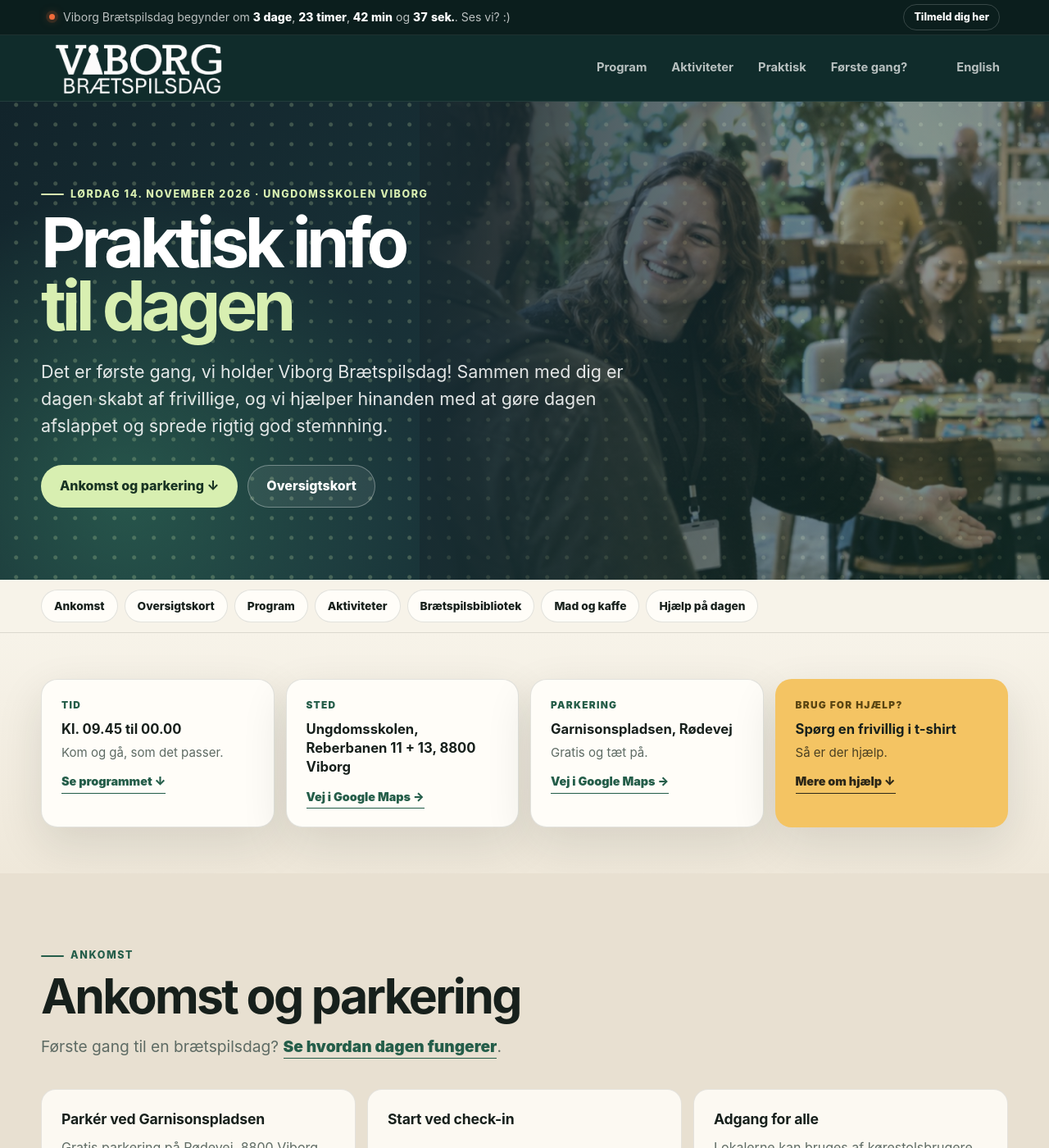
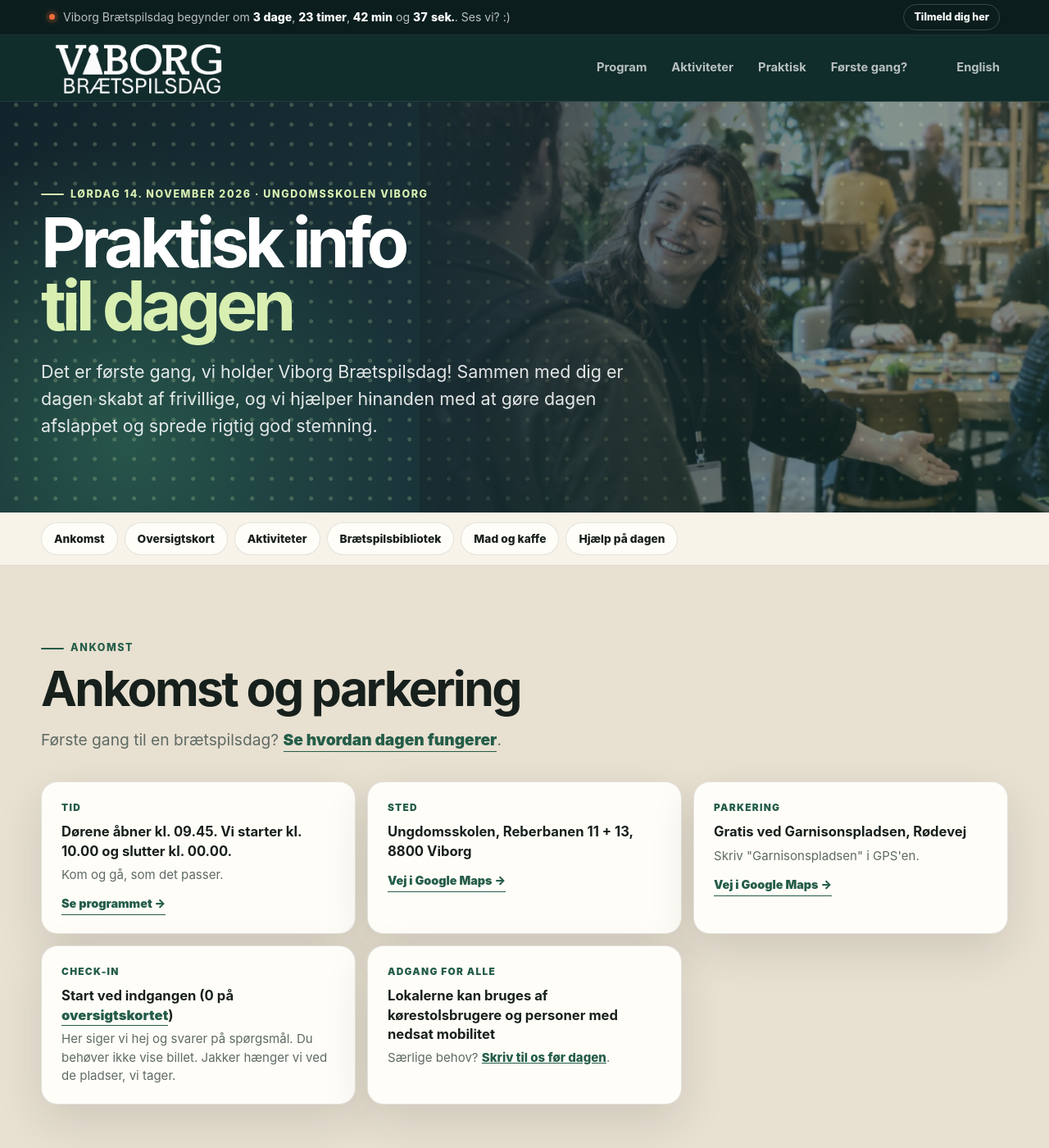
Before and after one commit to Andrejao/spilex, a Jekyll site: the page built from praktisk.html, in a window 1280 px wide and 1400 px high. Shown: the whole window at 82% size. Built offline with Jekyll 4.4.1, drawn with Linux system fonts in a browser that asks for light colours; some of the changed text lies outside the part shown.

Commit message:
Update praktisk.html

```diff
--- a/praktisk.html
+++ b/praktisk.html
@@ -69,7 +69,6 @@
   .vbdp .vbd-hero h1 { color: #fff; margin: 0; font-size: clamp(3rem, 6.6vw, 6rem); line-height: .91; letter-spacing: -.065em; }
   .vbdp .vbd-hero h1 span { display: block; color: var(--lime); }
   .vbdp .vbd-hero-copy { margin: 26px 0 0; color: rgba(255,255,255,.88); font-size: clamp(1.1rem, 2vw, 1.34rem); line-height: 1.55; }
-  .vbdp .vbd-hero-actions { display: flex; flex-wrap: wrap; gap: 12px; margin-top: 30px; }
 
   /* HOP-NAVIGATION */
   .vbdp .vbd-jump {
@@ -86,27 +85,17 @@
   .vbdp .vbd-jump a:hover { background: var(--green); color: #fff; border-color: var(--green); }
 
   /* KORTE FAKTA */
-  .vbdp .vbd-facts-section { background: linear-gradient(180deg, #f7f3e9 0%, #efe8da 100%); padding: 56px 0; }
-  .vbdp .vbd-facts { display: grid; grid-template-columns: repeat(4, 1fr); gap: 14px; }
+  .vbdp .vbd-facts { display: grid; grid-template-columns: repeat(3, 1fr); gap: 14px; margin-top: 36px; }
   .vbdp .vbd-fact { padding: 22px 24px; border-radius: 20px; background: var(--white); border: 1px solid var(--line); box-shadow: var(--shadow); }
-  .vbdp .vbd-fact:last-child { background: var(--amber); border-color: transparent; }
   .vbdp .vbd-fact span { display: block; font-size: .74rem; text-transform: uppercase; letter-spacing: .11em; font-weight: 900; color: var(--green); margin-bottom: 8px; }
-  .vbdp .vbd-fact:last-child span { color: #5a4512; }
   .vbdp .vbd-fact strong { display: block; line-height: 1.4; font-size: 1.04rem; }
+  .vbdp .vbd-fact p a { color: var(--green); font-weight: 800; }
   .vbdp .vbd-fact p { margin: 6px 0 0; color: var(--muted); line-height: 1.5; font-size: .94rem; }
-  .vbdp .vbd-fact:last-child p { color: #4a3f22; }
   .vbdp a.vbd-fact { display: block; text-decoration: none; transition: transform .18s ease, box-shadow .18s ease; }
   .vbdp a.vbd-fact:hover { transform: translateY(-3px); box-shadow: 0 26px 60px rgba(23,32,28,.16); }
   .vbdp .vbd-fact em { display: inline-block; margin-top: 12px; font-style: normal; font-weight: 900; font-size: .9rem; color: var(--green); border-bottom: 1px solid currentColor; padding-bottom: 2px; }
-  .vbdp .vbd-fact:last-child em { color: #2c2718; }
   .vbdp a:focus-visible { outline: 3px solid var(--amber); outline-offset: 3px; border-radius: 8px; }
   .vbdp .vbd-more { display: flex; flex-wrap: wrap; gap: 10px; margin-top: 26px; }
-  .vbdp .vbd-pill { display: inline-flex; align-items: center; gap: 6px; padding: 10px 16px; border-radius: 999px; background: var(--white); border: 1px solid var(--line); font-weight: 800; font-size: .92rem; text-decoration: none; }
-  .vbdp .vbd-pill:hover { background: var(--green); color: #fff; border-color: var(--green); }
-  .vbdp .vbd-food-section .vbd-pill { background: rgba(255,255,255,.1); border-color: rgba(255,255,255,.25); color: #fff; }
-  .vbdp .vbd-food-section .vbd-pill:hover { background: var(--lime); color: #173226; }
-  .vbdp .vbd-timeline a { color: #fff; text-decoration: none; border-bottom: 1px solid rgba(216,239,177,.5); }
-  .vbdp .vbd-timeline a:hover { color: var(--lime); }
 
   /* INDHOLDSKORT */
   .vbdp .vbd-card-grid { display: grid; grid-template-columns: repeat(3, 1fr); gap: 14px; margin-top: 36px; }
@@ -122,17 +111,6 @@
   .vbdp .vbd-map-frame { display: block; margin-top: 36px; border-radius: 30px; overflow: hidden; background: #fff; border: 1px solid var(--line); box-shadow: var(--shadow); }
   .vbdp .vbd-map-frame img { display: block; width: 100%; height: auto; }
   .vbdp .vbd-map-note { margin: 12px 4px 0; color: var(--muted); font-size: .92rem; }
-
-  /* PROGRAM (mørk) */
-  .vbdp .vbd-flow-section { background: #172d31; color: #fff; }
-  .vbdp .vbd-flow-section .vbd-kicker { color: var(--lime); }
-  .vbdp .vbd-flow-section h2 { color: #fff; }
-  .vbdp .vbd-flow-section .vbd-lead { color: rgba(255,255,255,.72); }
-  .vbdp .vbd-timeline { list-style: none; margin: 38px 0 0; padding: 0; display: grid; grid-template-columns: 1fr 1fr; gap: 4px 40px; }
-  .vbdp .vbd-timeline li { display: grid; grid-template-columns: 118px 1fr; gap: 18px; align-items: center; padding: 14px 0; border-bottom: 1px solid rgba(255,255,255,.1); }
-  .vbdp .vbd-time { display: inline-flex; justify-content: center; padding: 8px 12px; border-radius: 999px; background: var(--lime); color: #173226; font-weight: 900; font-size: .9rem; white-space: nowrap; }
-  .vbdp .vbd-timeline strong { color: #fff; line-height: 1.35; }
-  .vbdp .vbd-actions { margin-top: 32px; display: flex; flex-wrap: wrap; gap: 12px; }
 
   /* AKTIVITETER OG BIBLIOTEK */
   .vbdp .vbd-play-section { background: linear-gradient(180deg, #f7f3e9 0%, #efe8da 100%); }
@@ -165,7 +143,7 @@
 
   @media (max-width: 900px) {
     .vbdp .vbd-facts, .vbdp .vbd-food-grid { grid-template-columns: 1fr 1fr; }
-    .vbdp .vbd-card-grid, .vbdp .vbd-spotlight-grid, .vbdp .vbd-timeline, .vbdp .vbd-help { grid-template-columns: 1fr; }
+    .vbdp .vbd-card-grid, .vbdp .vbd-spotlight-grid, .vbdp .vbd-help { grid-template-columns: 1fr; }
     .vbdp .vbd-help { gap: 28px; }
     .vbdp .vbd-hero::before { inset: 30% -8% 0 20%; opacity: .32; }
   }
@@ -175,8 +153,6 @@
     .vbdp .vbd-hero-inner { padding: 64px 0 64px; }
     .vbdp .vbd-hero h1 { font-size: clamp(2.9rem, 15vw, 4.4rem); }
     .vbdp .vbd-facts, .vbdp .vbd-food-grid, .vbdp .vbd-card-grid.two { grid-template-columns: 1fr; }
-    .vbdp .vbd-timeline li { grid-template-columns: 1fr; gap: 8px; }
-    .vbdp .vbd-time { justify-self: start; }
     .vbdp .vbd-spotlight-card, .vbdp .vbd-map-frame, .vbdp .vbd-help { border-radius: 24px; }
     .vbdp .vbd-help-photo { min-height: 220px; }
   }
@@ -192,12 +168,8 @@
         <h1>Praktisk info <span>til dagen</span></h1>
         <p class="vbd-hero-copy">
           Det er første gang, vi holder Viborg Brætspilsdag! Sammen med dig er dagen skabt af frivillige,
-          og vi hjælper hinanden med at gøre dagen afslappet og sprede rigtig god stemnning.
+          og vi hjælper hinanden med at gøre dagen afslappet og sprede rigtig god stemning.
         </p>
-        <div class="vbd-hero-actions">
-          <a class="vbd-btn vbd-btn-primary" href="#ankomst">Ankomst og parkering ↓</a>
-          <a class="vbd-btn vbd-btn-ghost" href="#kort">Oversigtskort</a>
-        </div>
       </div>
     </div>
   </section>
@@ -209,7 +181,6 @@
       <nav aria-label="Indhold på siden">
         <a href="#ankomst">Ankomst</a>
         <a href="#kort">Oversigtskort</a>
-        <a href="#program">Program</a>
         <a href="#aktiviteter">Aktiviteter</a>
         <a href="#bibliotek">Brætspilsbibliotek</a>
         <a href="#mad">Mad og kaffe</a>
@@ -219,15 +190,19 @@
   </div>
 
 
-  <!-- DET VIGTIGSTE -->
-  <section class="vbd-facts-section" aria-label="Det vigtigste">
+  <!-- ANKOMST: tid, sted, parkering, check-in, adgang -->
+  <section id="ankomst" class="vbd-section vbd-arrive-section">
     <div class="vbd-wrap">
+      <p class="vbd-kicker">Ankomst</p>
+      <h2>Ankomst og parkering</h2>
+      <p class="vbd-lead">Første gang til en brætspilsdag? <a class="vbd-textlink" href="{{ '/foerste-gang/' | relative_url }}">Se hvordan dagen fungerer</a>.</p>
+
       <div class="vbd-facts">
-        <a class="vbd-fact" href="#program">
+        <a class="vbd-fact" href="{{ '/program.html' | relative_url }}">
           <span>Tid</span>
-          <strong>Kl. 09.45 til 00.00</strong>
+          <strong>Dørene åbner kl. 09.45. Vi starter kl. 10.00 og slutter kl. 00.00.</strong>
           <p>Kom og gå, som det passer.</p>
-          <em>Se programmet ↓</em>
+          <em>Se programmet →</em>
         </a>
         <a class="vbd-fact" href="https://www.google.com/maps/search/?api=1&amp;query=Ungdomsskolen%2C+Reberbanen+11%2C+8800+Viborg" target="_blank" rel="noopener">
           <span>Sted</span>
@@ -236,42 +211,19 @@
         </a>
         <a class="vbd-fact" href="https://www.google.com/maps/search/?api=1&amp;query=Garnisonspladsen%2C+R%C3%B8devej%2C+8800+Viborg" target="_blank" rel="noopener">
           <span>Parkering</span>
-          <strong>Garnisonspladsen, Rødevej</strong>
-          <p>Gratis og tæt på.</p>
+          <strong>Gratis ved Garnisonspladsen, Rødevej</strong>
+          <p>Skriv "Garnisonspladsen" i GPS'en.</p>
           <em>Vej i Google Maps →</em>
         </a>
-        <a class="vbd-fact" href="#hjaelp">
-          <span>Brug for hjælp?</span>
-          <strong>Spørg en frivillig i t-shirt</strong>
-          <p>Så er der hjælp.</p>
-          <em>Mere om hjælp ↓</em>
-        </a>
-      </div>
-    </div>
-  </section>
-
-
-  <!-- ANKOMST -->
-  <section id="ankomst" class="vbd-section vbd-arrive-section">
-    <div class="vbd-wrap">
-      <p class="vbd-kicker">Ankomst</p>
-      <h2>Ankomst og parkering</h2>
-      <p class="vbd-lead">Første gang til en brætspilsdag? <a class="vbd-textlink" href="{{ '/foerste-gang/' | relative_url }}">Se hvordan dagen fungerer</a>.</p>
-
-      <div class="vbd-card-grid">
-        <div class="vbd-item">
-          <h3>Parkér ved Garnisonspladsen</h3>
-          <p>Gratis parkering på Rødevej, 8800 Viborg. Skriv "Garnisonspladsen" i GPS'en.</p>
-          <a class="vbd-textlink" href="https://www.google.com/maps/search/?api=1&amp;query=Garnisonspladsen%2C+R%C3%B8devej%2C+8800+Viborg" target="_blank" rel="noopener">Vej til Garnisonspladsen i Google Maps →</a>
+        <div class="vbd-fact">
+          <span>Check-in</span>
+          <strong>Start ved indgangen (0 på <a class="vbd-textlink" href="#kort">oversigtskortet</a>)</strong>
+          <p>Her siger vi hej og svarer på spørgsmål. Du behøver ikke vise billet. Jakker hænger vi ved de pladser, vi tager.</p>
         </div>
-        <div class="vbd-item">
-          <h3>Start ved check-in</h3>
-          <p>Ved indgangen (0 på <a class="vbd-textlink" href="#kort">oversigtskortet</a>) siger vi hej og svarer på spørgsmål. Derfra går vi videre til aktiviteter, biblioteket eller et ledigt bord.</p>
-          <a class="vbd-textlink" href="https://www.google.com/maps/search/?api=1&amp;query=Ungdomsskolen%2C+Reberbanen+11%2C+8800+Viborg" target="_blank" rel="noopener">Vej til Ungdomsskolen i Google Maps →</a>
-        </div>
-        <div class="vbd-item">
-          <h3>Adgang for alle</h3>
-          <p>Lokalerne kan bruges af kørestolsbrugere og personer med nedsat mobilitet. Særlige behov? Skriv til <a class="vbd-textlink" href="mailto:viborgbraetspil@gmail.com">viborgbraetspil@gmail.com</a>.</p>
+        <div class="vbd-fact">
+          <span>Adgang for alle</span>
+          <strong>Lokalerne kan bruges af kørestolsbrugere og personer med nedsat mobilitet</strong>
+          <p>Særlige behov? <a href="#hjaelp">Skriv til os før dagen</a>.</p>
         </div>
       </div>
     </div>
@@ -283,6 +235,7 @@
     <div class="vbd-wrap">
       <p class="vbd-kicker">Oversigtskort</p>
       <h2>Oversigtskort over Ungdomsskolen</h2>
+      <p class="vbd-lead">Hvor de enkelte aktiviteter foregår, fremgår af oversigten på dagen.</p>
 
       <a class="vbd-map-frame" href="{{ '/assets/images/oversigtskort.png' | relative_url }}" target="_blank" rel="noopener">
         <img
@@ -291,36 +244,7 @@
           width="1493" height="809"
         >
       </a>
-      <p class="vbd-map-note">Tryk på kortet for at se det i fuld størrelse. Toiletter er markeret med toiletsymbolet. <a class="vbd-textlink" href="https://www.google.com/maps/search/?api=1&amp;query=Ungdomsskolen%2C+Reberbanen+11%2C+8800+Viborg" target="_blank" rel="noopener">Vej til Ungdomsskolen →</a></p>
-    </div>
-  </section>
-
-
-  <!-- PROGRAM -->
-  <section id="program" class="vbd-section vbd-flow-section">
-    <div class="vbd-wrap">
-      <p class="vbd-kicker">Program</p>
-      <h2>Program for dagen</h2>
-      <p class="vbd-lead">Hver aktivitet har sit eget tidspunkt. Se dem under aktiviteter.</p>
-
-      <ol class="vbd-timeline">
-        {% for punkt in site.data.hovedprogram %}
-        <li>
-          <span class="vbd-time">{{ punkt.tid }}</span>
-          {% assign t = punkt.titel | downcase %}
-          {% if t contains 'lodtrækning' %}<strong><a href="#aktiviteter">{{ punkt.titel }}</a></strong>
-          {% elsif t contains 'frokost' %}<strong><a href="#mad">{{ punkt.titel }}</a></strong>
-          {% elsif t contains 'aftensmad' %}<strong><a href="#mad">{{ punkt.titel }}</a></strong>
-          {% elsif t contains 'biblioteket' %}<strong><a href="#bibliotek">{{ punkt.titel }}</a></strong>
-          {% else %}<strong>{{ punkt.titel }}</strong>{% endif %}
-        </li>
-        {% endfor %}
-      </ol>
-
-      <div class="vbd-actions">
-        <a class="vbd-btn vbd-btn-primary" href="{{ '/program.html' | relative_url }}">Hele programmet →</a>
-        <a class="vbd-btn vbd-btn-ghost" href="{{ '/aktiviteter.html' | relative_url }}">Alle aktiviteter</a>
-      </div>
+      <p class="vbd-map-note">Tryk på kortet for at se det i fuld størrelse. Toiletter er markeret med toiletsymbolet.</p>
     </div>
   </section>
 
@@ -340,8 +264,7 @@
             <li>Mange aktiviteter har et begrænset antal pladser.</li>
             <li>Åbne aktiviteter kræver ingen booking.</li>
             <li>Booking kræver tilmelding til dagen. <a href="https://viborgbraetspil.dk/tilmelding/" style="color: var(--lime); font-weight: 800;">Tilmelding her</a>.</li>
-            <li>Der er mange præmier. Tak til Hyggeonkel.</li>
-            <li>Første lodtrækning er kl. 10.00.</li>
+            <li>Der er mange præmier. Tak til Hyggeonkel. Første lodtrækning er kl. 10.00. Husk at være til stede, hvis du vil vinde!</li>
           </ul>
           <div class="vbd-spotlight-links">
             <a class="vbd-btn vbd-btn-primary" href="https://booking.viborgbraetspil.dk/" target="_blank" rel="noopener">Book en aktivitet →</a>
@@ -353,7 +276,7 @@
           <span class="vbd-spotlight-type">Brætspilsbiblioteket</span>
           <h3>Lån et spil og find et bord</h3>
           <ul>
-            <li>Et par hundrede spil fra Hyggeonkel og private. Pas godt på dem.</li>
+            <li>Et par hundrede spil af forskellige slags stillet rådighed af private. Pas godt på dem.</li>
             <li>Ingen mad ved spillebordene.</li>
             <li>Frivillige i biblioteket foreslår spil og hjælper i gang.</li>
             <li>Lånte spil afleveres senest kl. 23.30.</li>
@@ -373,18 +296,17 @@
     <div class="vbd-wrap">
       <p class="vbd-kicker">Mad og kaffe</p>
       <h2>Mad og kaffe</h2>
-      <p class="vbd-lead">Mød op ved maden på de tidspunkter, der er betalt for.</p>
 
       <div class="vbd-food-grid">
         <div class="vbd-food-card">
           <small>Kl. 12.30 til 14.00</small>
           <h3>Frokost</h3>
-          <p>Rugbrød, pålæg og grønt. Med i billetten.</p>
+          <p>Rugbrød, pålæg og grønt til alle, der har krydset af ved tilmelding. Mød bare op ved maden.</p>
         </div>
         <div class="vbd-food-card">
           <small>Kl. 18.00</small>
           <h3>Aftensmad</h3>
-          <p>Pitabrød for dem, der har bestilt aftensmad ved tilmelding.</p>
+          <p>Pitabrød til dem, der har bestilt aftensmad ved tilmelding. Mød bare op ved maden.</p>
         </div>
         <div class="vbd-food-card">
           <small>Hele dagen</small>
@@ -396,10 +318,6 @@
           <h3>Sodavand, snacks og kage</h3>
           <p>Betal med MobilePay eller lige penge. Egen mad er også velkommen.</p>
         </div>
-      </div>
-      <div class="vbd-more">
-        <a class="vbd-pill" href="{{ '/program.html' | relative_url }}">Spisetider i programmet →</a>
-        <a class="vbd-pill" href="{{ '/#praktisk' | relative_url }}">Spørgsmål om mad på forsiden →</a>
       </div>
     </div>
   </section>
@@ -413,8 +331,8 @@
           <p class="vbd-kicker">Hjælp på dagen</p>
           <h2>Spørg en frivillig i t-shirt</h2>
           <p class="vbd-lead">
-            Spørgsmål, brug for et spil, nogen at spille med, eller føles noget forkert?
-            Find en frivillig i t-shirt. Så er der hjælp.
+            Spørgsmål, brug for et spil, nogen at spille med, eller andet?
+            Find en frivillig i t-shirt. Så er der hjælp og vejledning.
           </p>
           <div class="vbd-more">
             <a class="vbd-btn vbd-btn-dark" href="{{ '/#praktisk' | relative_url }}">Flere svar i FAQ'en på forsiden →</a>
@@ -433,8 +351,8 @@
               <p>Vi spørger først. Et nej er altid okay. <a class="vbd-textlink" href="/privatliv/">Om privatliv</a>.</p>
             </div>
             <div class="vbd-item">
-              <h3>Kæledyr</h3>
-              <p>Bliver hjemme denne gang.</p>
+              <h3>Hvor kan jeg stille flere spørgsmål??</h3>
+              <p>Skriv til os på <a class="vbd-textlink" href="mailto:viborgbraetspil@gmail.com">viborgbraetspil@gmail.com</a>.</p>.</p>
             </div>
           </div>
         </div>
```
